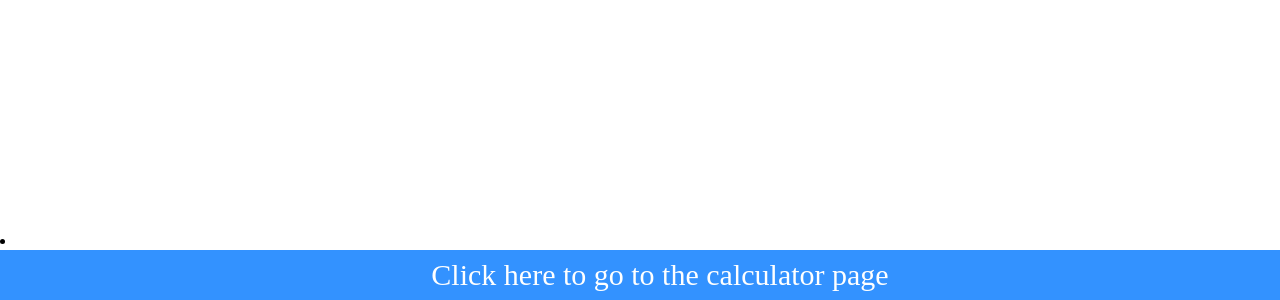
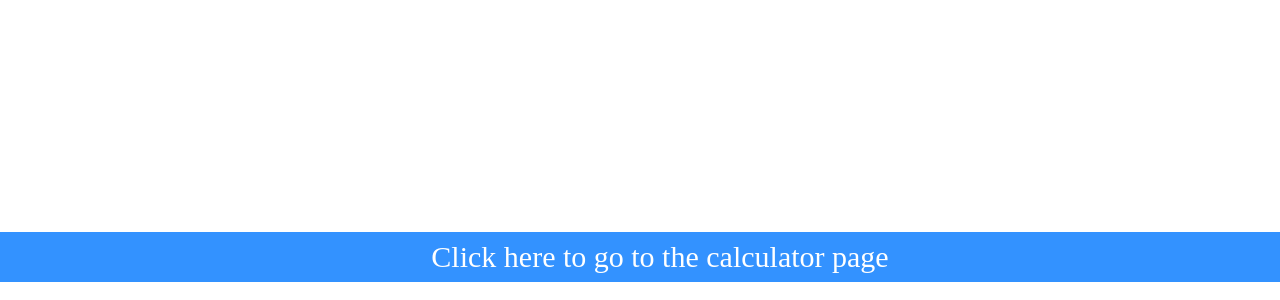
Before and after one commit to AW666/FitnessCalculator.io, a plain HTML site: page index.html in a window 1280 px wide. Shown: the part 4568-4868 px from the top of the page. Drawn offline with Linux system fonts and the light colour scheme.

Commit message:
Update parallex.css

```diff
--- a/parallex.css
+++ b/parallex.css
@@ -74,6 +74,11 @@ h1{
   vertical-align: middle;
 }
 
+li {
+  list-style: none;
+  padding: 0;
+  margin: 0;
+}
 
 li a{
   width: 100%;
```
